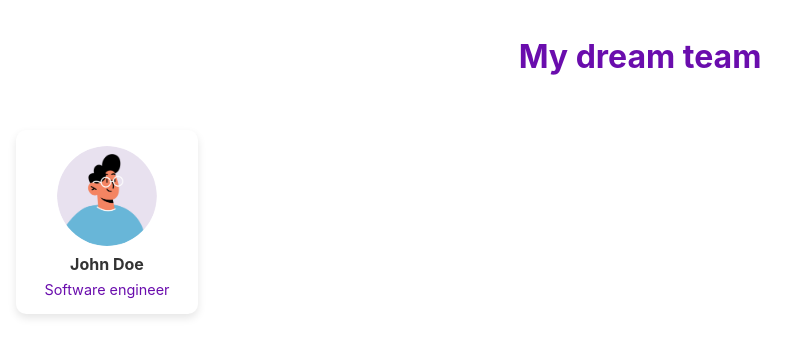
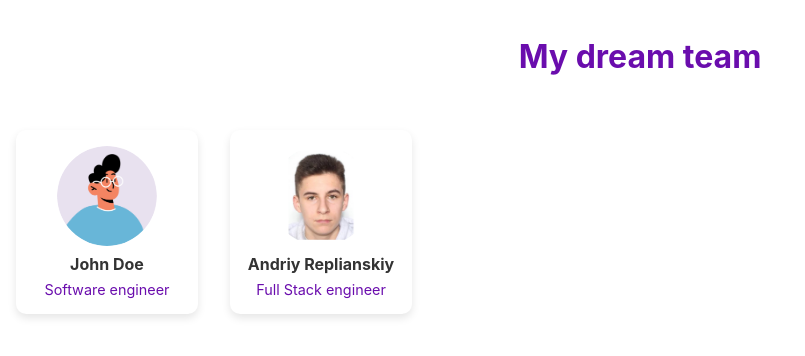
Before and after one commit to pupsaik/My-dream-team, a React (Create React App) app: page / in a window 1280 px wide. Shown: the top 356 px of the page, without its empty margins (0-805 px from the left). Built offline with nearby package versions, Linux system fonts and the light colour scheme.

Commit message:
update my Info

```diff
--- a/src/components/Body.js
+++ b/src/components/Body.js
@@ -8,6 +8,14 @@ const Body = () => {
         <div style={styles.textContainer}>
           <h2 style={styles.name}>John Doe</h2>
           <p style={styles.position}>Software engineer</p>
+        </div>
+      </div>
+
+      <div style={styles.card}>
+        <img src={"/andriy's-photo.png"} alt="Andriy Replianskiy" style={styles.photo} />
+        <div style={styles.textContainer}>
+          <h2 style={styles.name}>Andriy Replianskiy</h2>
+          <p style={styles.position}>Full Stack engineer</p>
         </div>
       </div>
     </main>
```
Also changed, not shown: public/andriy's-photo.png (added), 1 other file (tests, documents, lock files or other folders).
